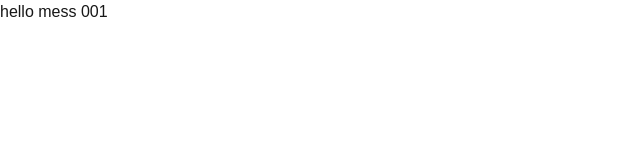
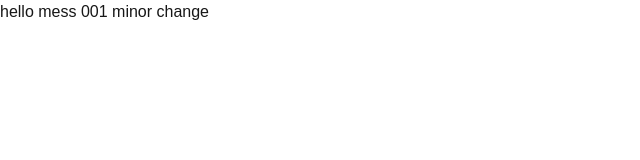
Before and after one commit to Hieu-BuiMinh/messenger-clone, a Next.js app: page / in a window 1280 px wide. Shown: the top 160 px of the page, without its empty margins (0-640 px from the left). Built offline with nearby package versions, Linux system fonts and the light colour scheme.

Commit message:
minor change

```diff
--- a/app/page.tsx
+++ b/app/page.tsx
@@ -1,3 +1,3 @@
 export default function Home() {
-	return <div className="">hello mess 001</div>
+	return <div className="">hello mess 001 minor change</div>
 }
```
Also changed, not shown: 1 other file (tests, documents, lock files or other folders).
